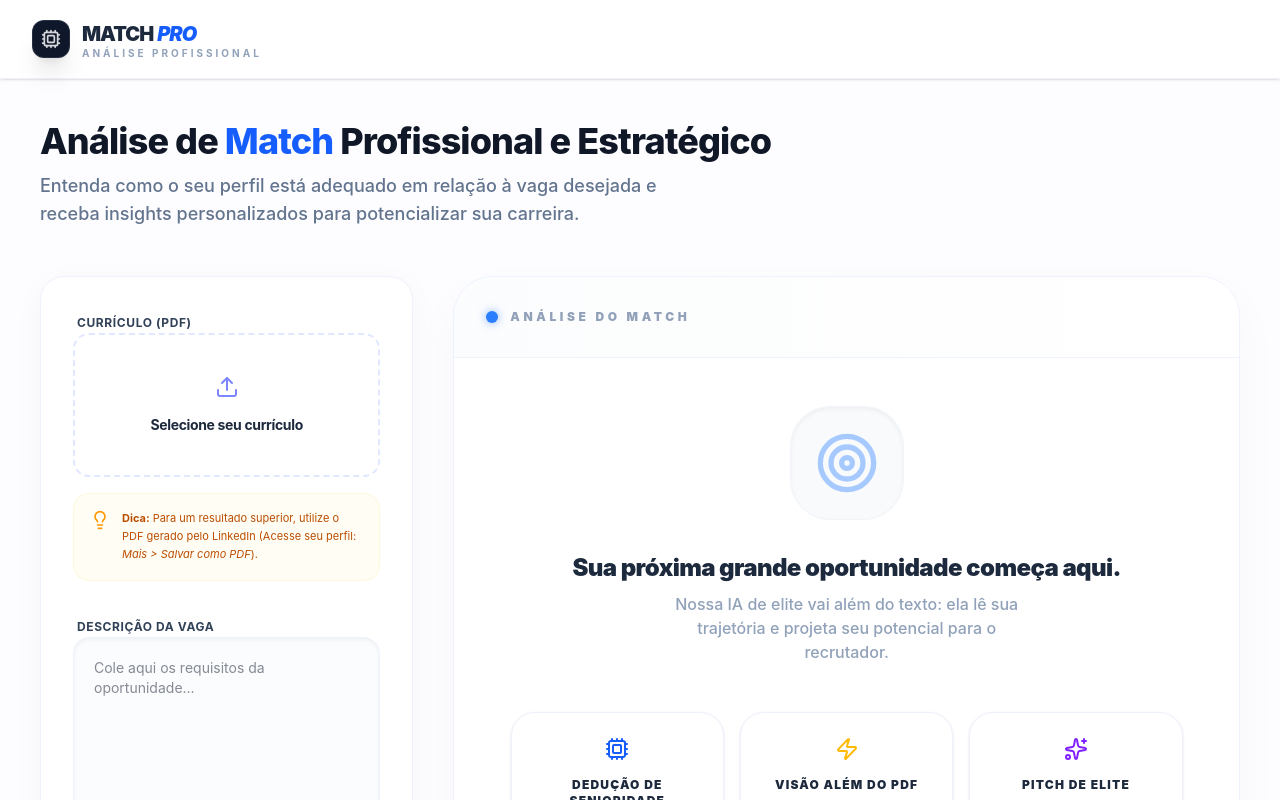
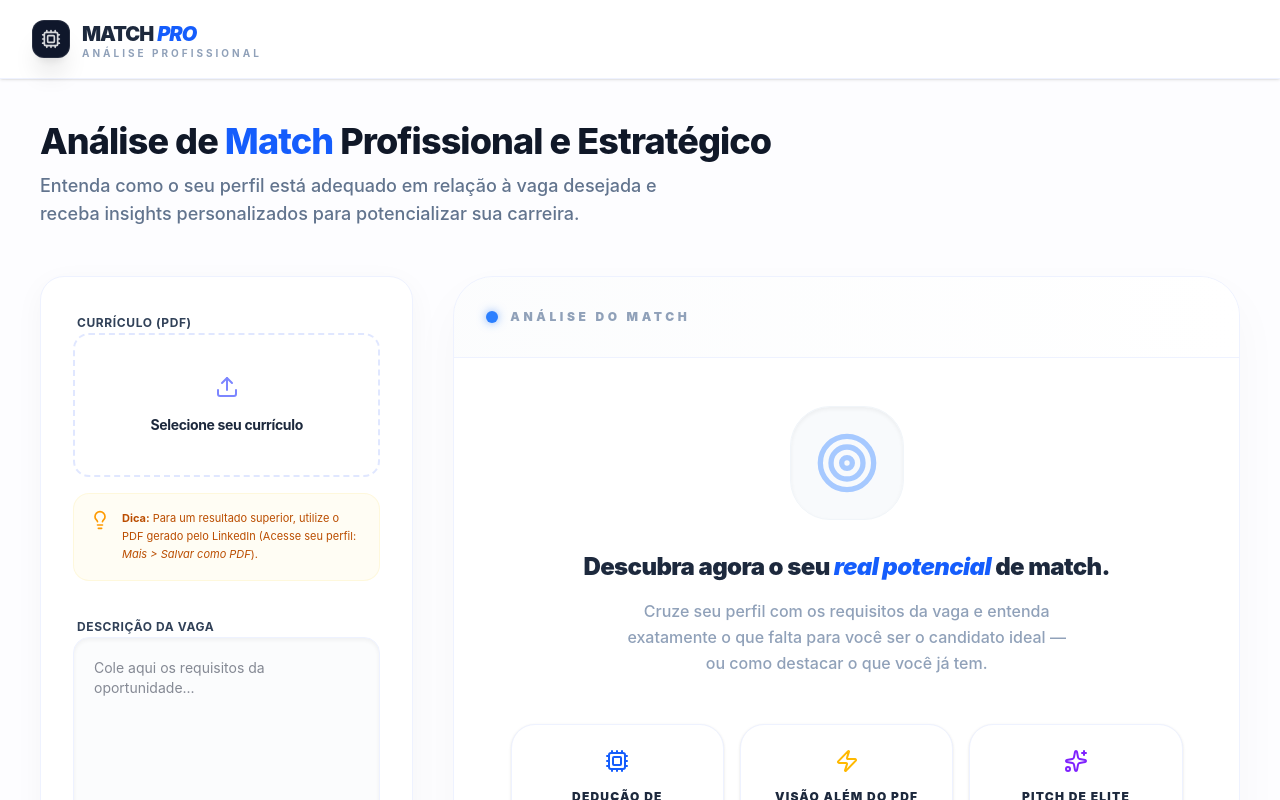
Before and after one commit to repifanio/match-front, a React (Vite) app: page / in a window 1280 px wide. Shown: the top 800 px of the page. Built offline with nearby package versions, Linux system fonts and the light colour scheme.

Commit message:
adjuste labels

```diff
--- a/src/App.tsx
+++ b/src/App.tsx
@@ -207,11 +207,11 @@ export default function App() {
                       <Target className="w-16 h-16 text-blue-500/40" />
                     </div>
 
-                    <h3 className="text-2xl font-black text-slate-800 tracking-tight">
-                      Sua próxima grande oportunidade começa aqui.
+                    <h3 className="text-2xl font-black text-slate-800 tracking-tight leading-tight">
+                      Descubra agora o seu <span className="text-blue-600 italic">real potencial</span> de match.
                     </h3>
-                    <p className="text-slate-400 text-base mt-2 font-medium max-w-sm">
-                      Nossa IA de elite vai além do texto: ela lê sua trajetória e projeta seu potencial para o recrutador.
+                    <p className="text-slate-400 text-base mt-4 font-medium max-w-md leading-relaxed">
+                      Cruze seu perfil com os requisitos da vaga e entenda exatamente o que falta para você ser o candidato ideal — ou como destacar o que você já tem.
                     </p>
 
                     {/* Grid de Benefícios Antecipados */}
```
